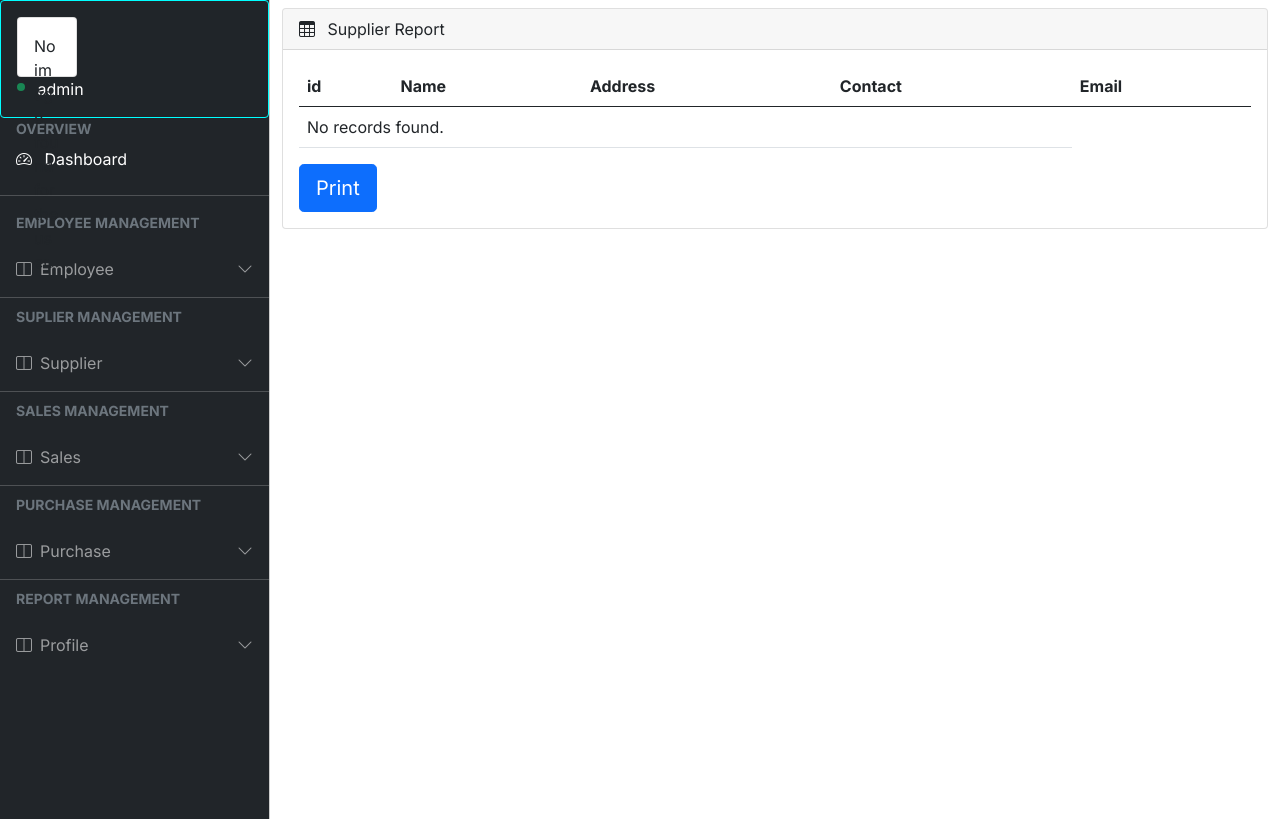
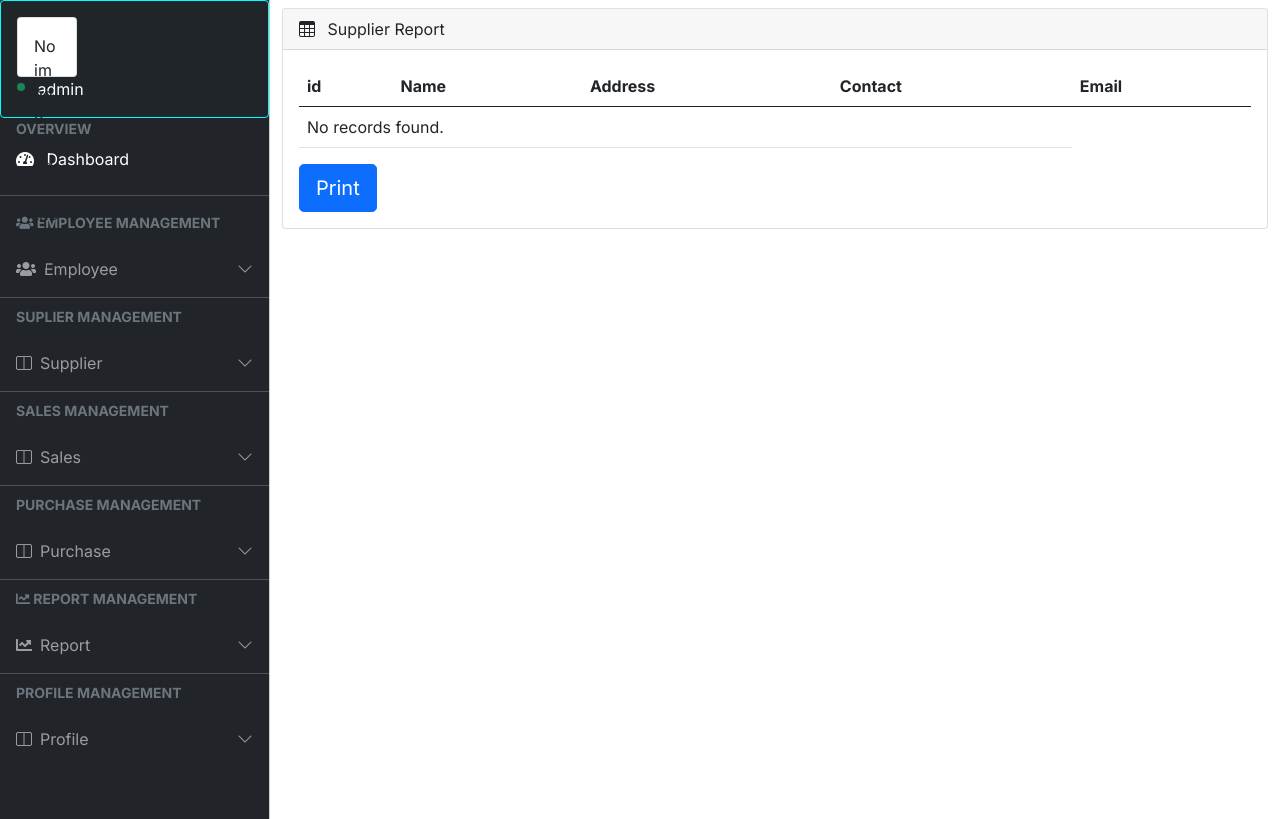
Before and after one commit to KevinShehan/code_tech_pro, a PHP site: page /Report_supplier.php in a window 1280 px wide. Shown: the part 56-875 px from the top of the page. Run offline with PHP 8.4, Linux system fonts and the light colour scheme; the visitor is signed in with stand-in values (Sample User, id 1); data that the repository does not hold is empty; some libraries are stand-ins or nearby versions.

```diff
--- a/Common/Side_nav.php
+++ b/Common/Side_nav.php
@@ -88,7 +88,7 @@
         <li>
           <!-- Dashboard item -->
           <a href="dashboard.php" class="nav-link px-3 active">
-            <span class="me-2"><i class="bi bi-speedometer2"></i></span>
+            <span class="me-2"> <i class="fa fa-tachometer-alt"></i></span>
             <span>Dashboard</span>
           </a>
         </li>
@@ -97,12 +97,13 @@
         </li>
         <li>
           <div class="text-muted small fw-bold text-uppercase px-3 mb-3 ">
+            <i class="fas fa-users"></i>
             Employee Management
           </div>
         </li>
         <li>
           <a class="nav-link px-3 sidebar-link li-top" data-bs-toggle="collapse" href="#employeeMenu">
-            <span class="me-2"><i class="bi bi-layout-split"></i></span>
+            <span class="me-2"> <i class="fas fa-users"></i></i></span>
             <span>Employee</span>
             <span class="ms-auto">
               <span class="right-icon">
@@ -114,13 +115,13 @@
             <ul class="navbar-nav ps-3">
               <li>
                 <a href="viewusers.php" class="nav-link px-3">
-                  <span class="me-2"><i class="bi bi-speedometer2"></i></span>
-                  <span>View Employee</span>
+                  <span class="me-2"><i class="fa fa-address-book"></i></span>
+                  <span>View Employees</span>
                 </a>
               </li>
               <li>
                 <a href="emp_save.php" class="nav-link px-3">
-                  <span class="me-2"><i class="bi bi-speedometer2"></i></span>
+                  <span class="me-2"><i class="fa fa-user-plus"></i></i></span>
                   <span>Add Employee</span>
                 </a>
               </li>
@@ -250,7 +251,47 @@
         </li>
         <li>
           <div class="text-muted small fw-bold text-uppercase px-3 mb-3">
+          <i class="fa fa-chart-line"></i>
             Report Management
+          </div>
+        </li>
+        <li>
+          <a class="nav-link px-3 sidebar-link li-top" data-bs-toggle="collapse" href="#layouts">
+            <span class="me-2">  <i class="fa fa-chart-line"></i></span>
+            <span>Report</span>
+            <span class="ms-auto">
+              <span class="right-icon">
+                <i class="bi bi-chevron-down"></i>
+              </span>
+            </span>
+          </a>
+          <div class="collapse" id="layouts">
+            <ul class="navbar-nav ps-3">
+              <li>
+                <a href="change_pw.php" class="nav-link px-3">
+                  <span class="me-2"> <i class="fa fa-chart-line"></i></span>
+                  <span>Customer Report</span>
+                </a>
+              </li>
+              <li>
+                <a href="supplier_view.php" class="nav-link px-3">
+                  <span class="me-2"> <i class="fa fa-chart-line"></i></span>
+                  <span>Supplier Reports</span>
+                </a>
+              </li>
+            </ul>
+          </div>
+        </li>
+
+
+
+
+        <li class="my-8">
+          <hr class="dropdown-divider bg-light" />
+        </li>
+        <li>
+          <div class="text-muted small fw-bold text-uppercase px-3 mb-3">
+            Profile Management
           </div>
         </li>
         <li>
@@ -280,7 +321,6 @@
             </ul>
           </div>
         </li>
-
         <!-- Pages item -->
 
         <!-- Other menu items -->
--- a/Common/supplier_update.php
+++ b/Common/supplier_update.php
@@ -3,8 +3,12 @@
 require('pages/Auth.php');
 include('config/dbconnection.php');
 include('pages/header.php');
+include('Top_nav.php');
+include('Side_nav.php');
+?>
 
-?>
+
+
 
 
 <?php
```
Also changed, not shown: Common/index.php (+17 -18 lines), Common/supplier_view.php (+49 -32 lines).
